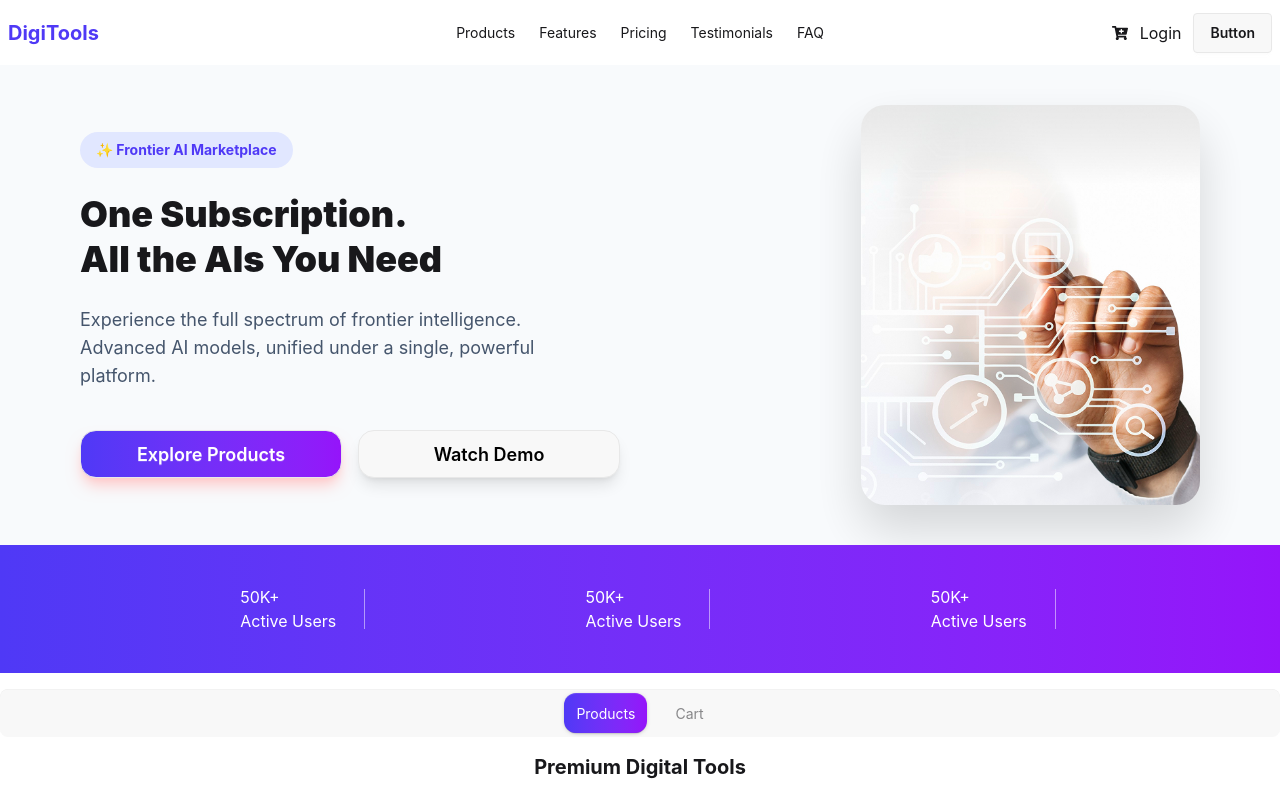
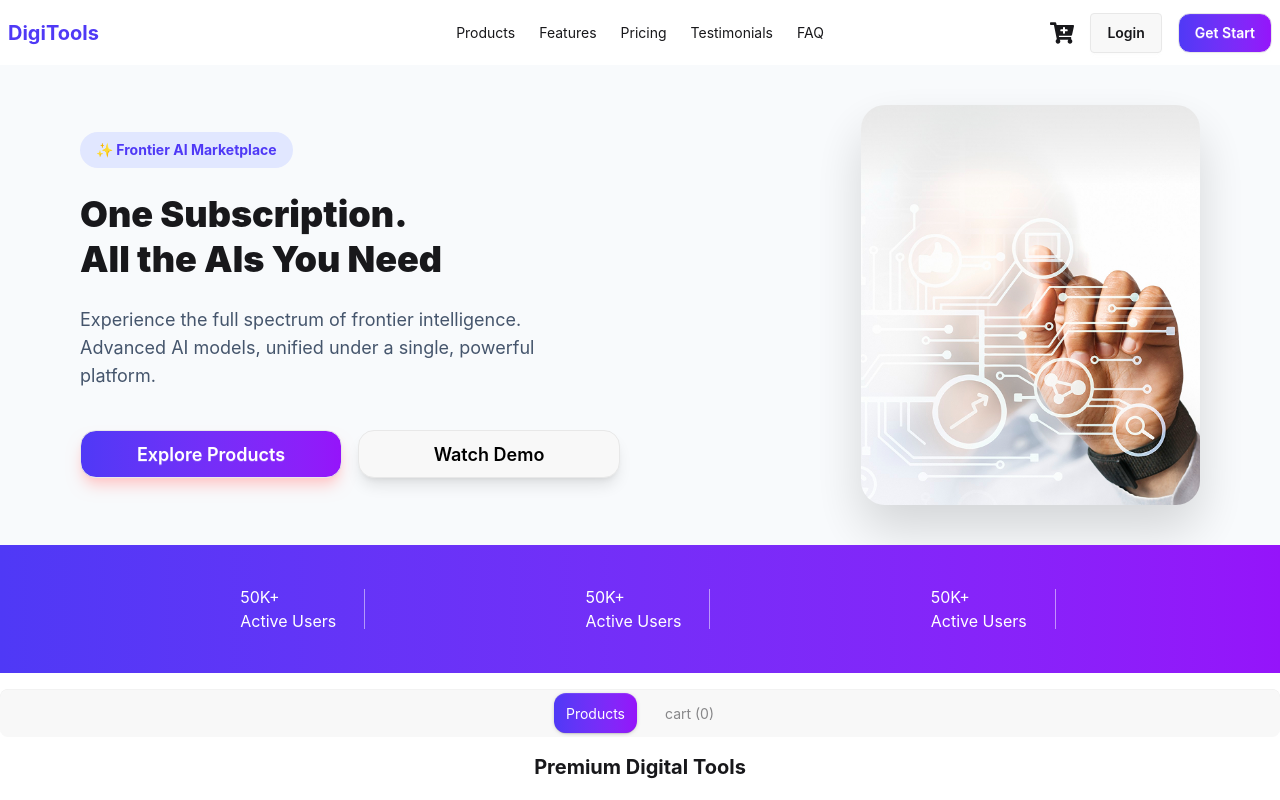
Before and after one commit to Shohan11369/digiTools-platform-assignment-06, a React (Vite) app: page / in a window 1280 px wide. Shown: the top 800 px of the page. Built offline with nearby package versions, Linux system fonts and the light colour scheme.

Commit message:
added now carts show number and also navbar carts show number part

```diff
--- a/src/App.jsx
+++ b/src/App.jsx
@@ -24,7 +24,7 @@ function App() {
 
   return (
     <>
-      <Navbar />
+      <Navbar carts={carts} />
       <Banner />
       <Starts />
 
@@ -51,7 +51,7 @@ function App() {
               ? "bg-linear-to-r from-[#4F39F6] to-[#9514FA] text-white"
               : ""
           }`}
-          aria-label="Cart"
+          aria-label={`cart (${carts.length})`}
           onClick={() => setActiveTab("Cart")}
         />
       </div>
--- a/src/components/Navbar/Navbar.jsx
+++ b/src/components/Navbar/Navbar.jsx
@@ -1,7 +1,7 @@
 import React from "react";
 import { FaCartPlus } from "react-icons/fa";
 
-const Navbar = () => {
+const Navbar = ({ carts }) => {
   return (
     <div className="container mx-auto">
       <div className="navbar bg-base-100">
@@ -27,10 +27,20 @@ const Navbar = () => {
             </li>
           </ul>
         </div>
-        <div className="navbar-end gap-3">
-          <FaCartPlus />
-          <button>Login</button>
-          <a className="btn">Button</a>
+        <div className="navbar-end gap-4">
+          {/* cart wrapper */}
+          <div className="relative">
+            <FaCartPlus className="text-2xl" />
+
+            {carts.length === 0 ? null : (
+              <span className="absolute -top-2 -right-2 bg-red-500 text-white text-xs px-2 py-1 rounded-full">
+                {carts.length}
+              </span>
+            )}
+          </div>
+
+          <button className="btn">Login</button>
+          <a className="btn bg-linear-to-r from-[#4F39F6] to-[#9514FA] text-white rounded-xl">Get Start</a>
         </div>
       </div>
     </div>
```
